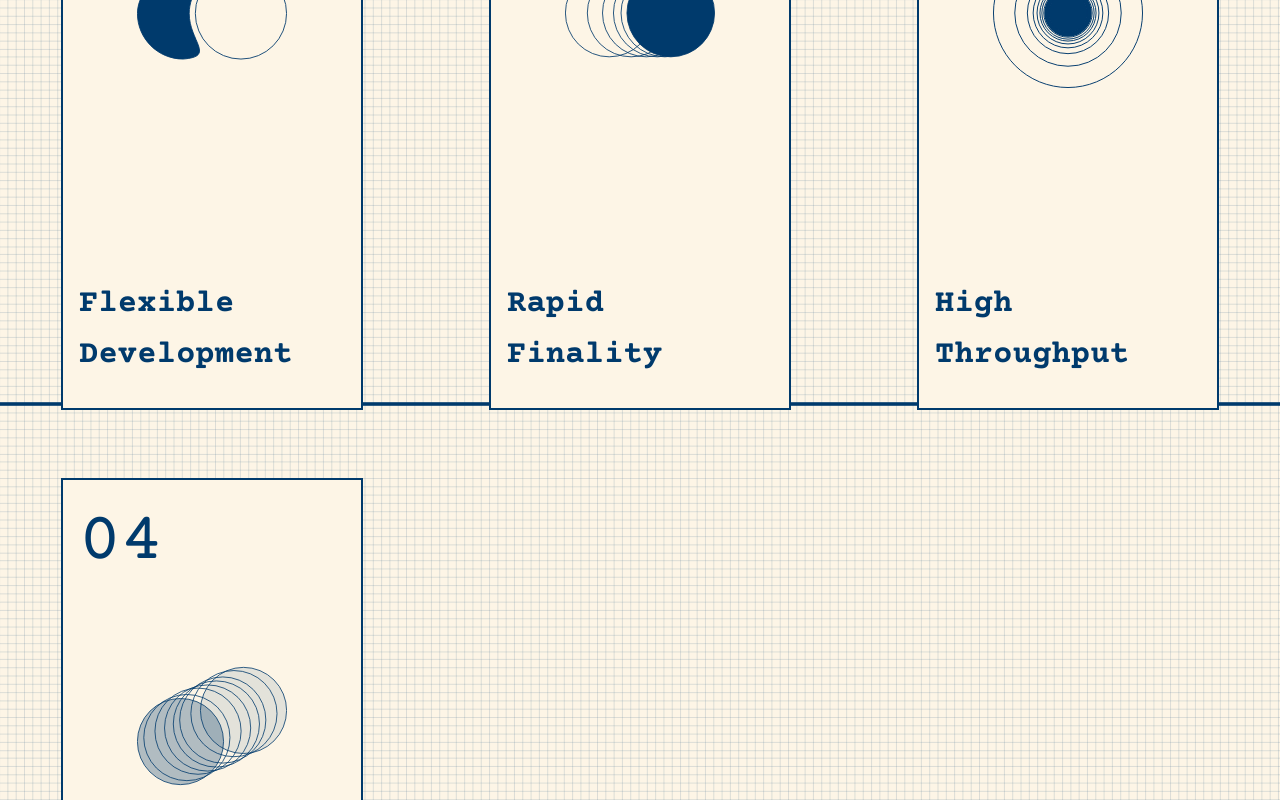
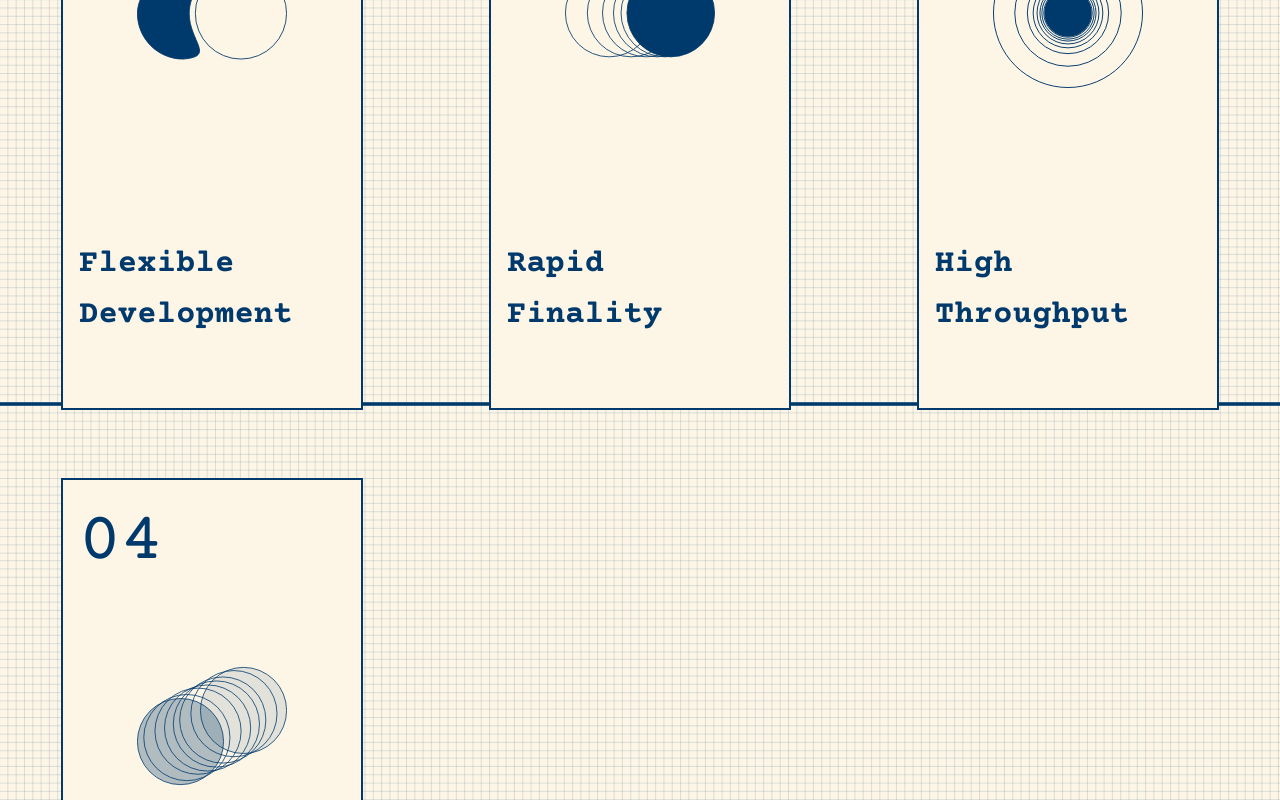
Before and after one commit to AzamHosseinian/Zellular-Ui, a React (Vite) app: page / in a window 1280 px wide. Shown: the part 2200-3000 px from the top of the page. Built offline with nearby package versions, Linux system fonts and the light colour scheme.

Commit message:
update title position

```diff
--- a/src/components/Advantage.jsx
+++ b/src/components/Advantage.jsx
@@ -149,7 +149,7 @@ const Advantage = () => {
                 <Typography
                   variant="h6"
                   sx={{
-                    paddingTop: hoveredIcon === adv.id ? "50px" : "150px",
+                    paddingTop: hoveredIcon === adv.id ? "50px" : "110px",
                     fontFamily:
                       hoveredIcon === adv.id
                         ? "Courier Prime"
```
